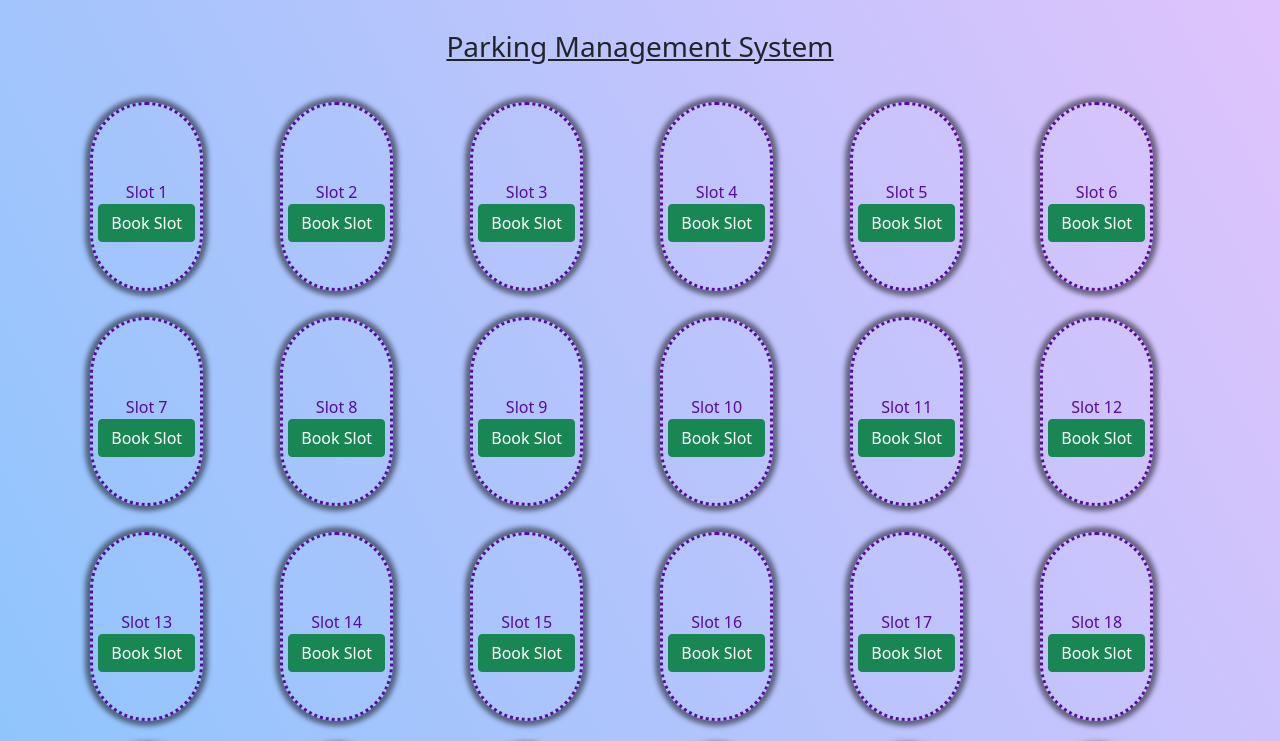
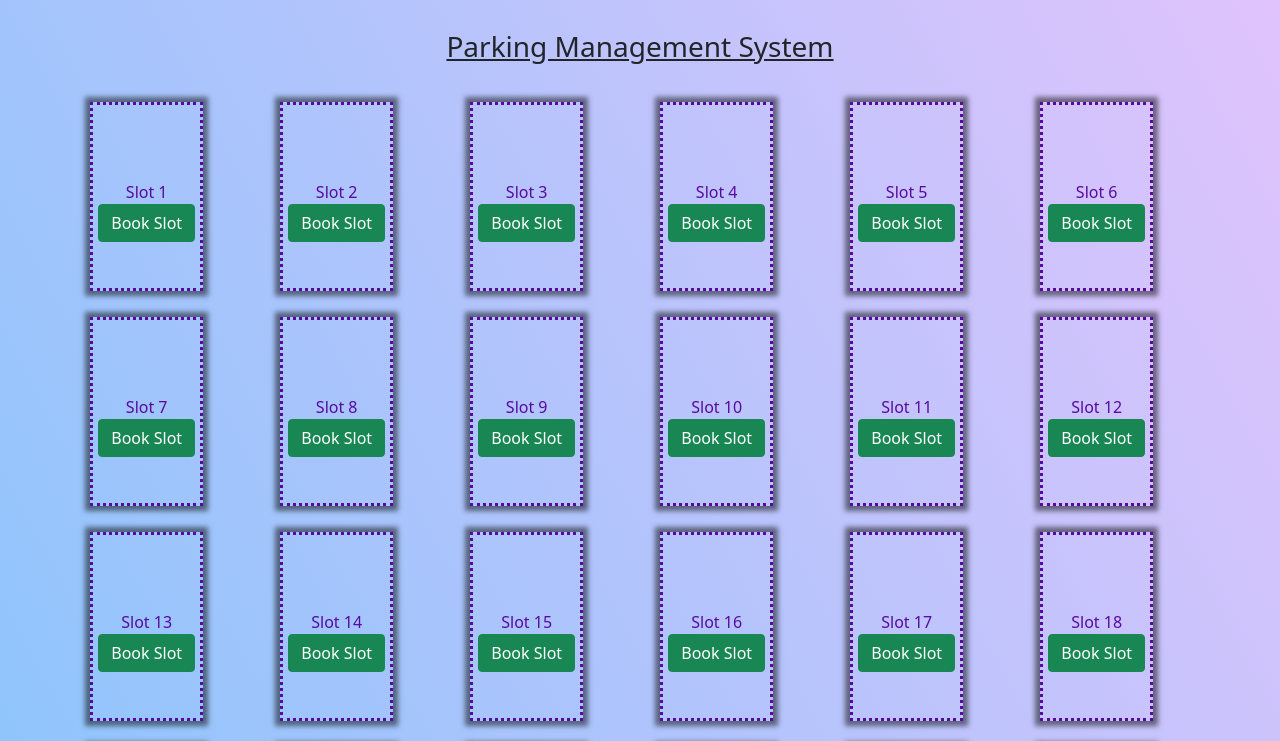
Before and after one commit to SreeHarsha070/Parking31, a React (Create React App) app: page / in a window 1280 px wide. Shown: the top 741 px of the page. Built offline with nearby package versions, Linux system fonts and the light colour scheme.

Commit message:
Update App.css

```diff
--- a/src/App.css
+++ b/src/App.css
@@ -81,7 +81,7 @@ body{
   border:dotted;
   height:5cm;
   width:3cm;
-  border-radius:4cm;
+  border-radius:0cm;
   padding-top:2cm;
   margin: 0.5rem;
   /* position:absloute; */
```
